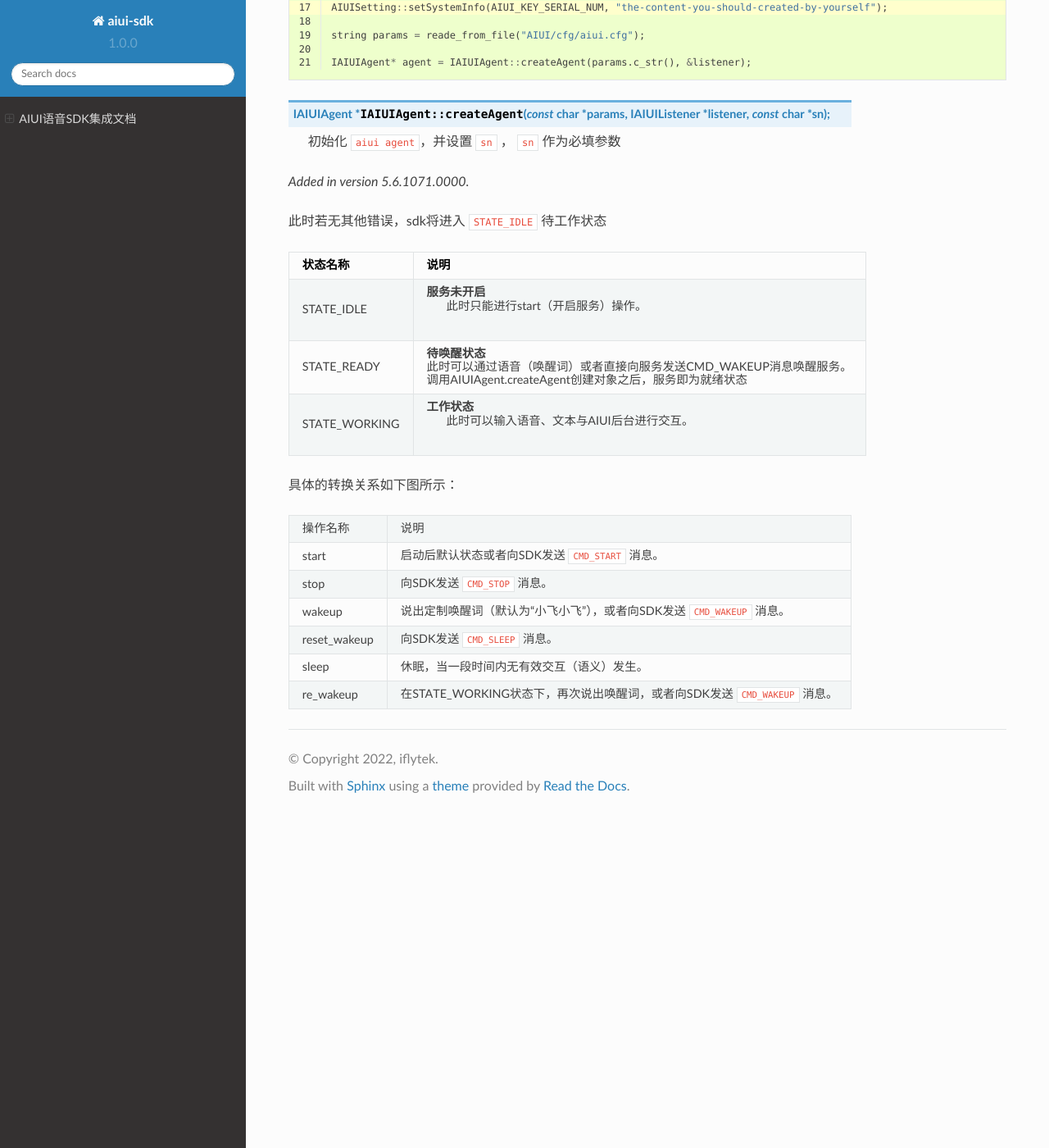
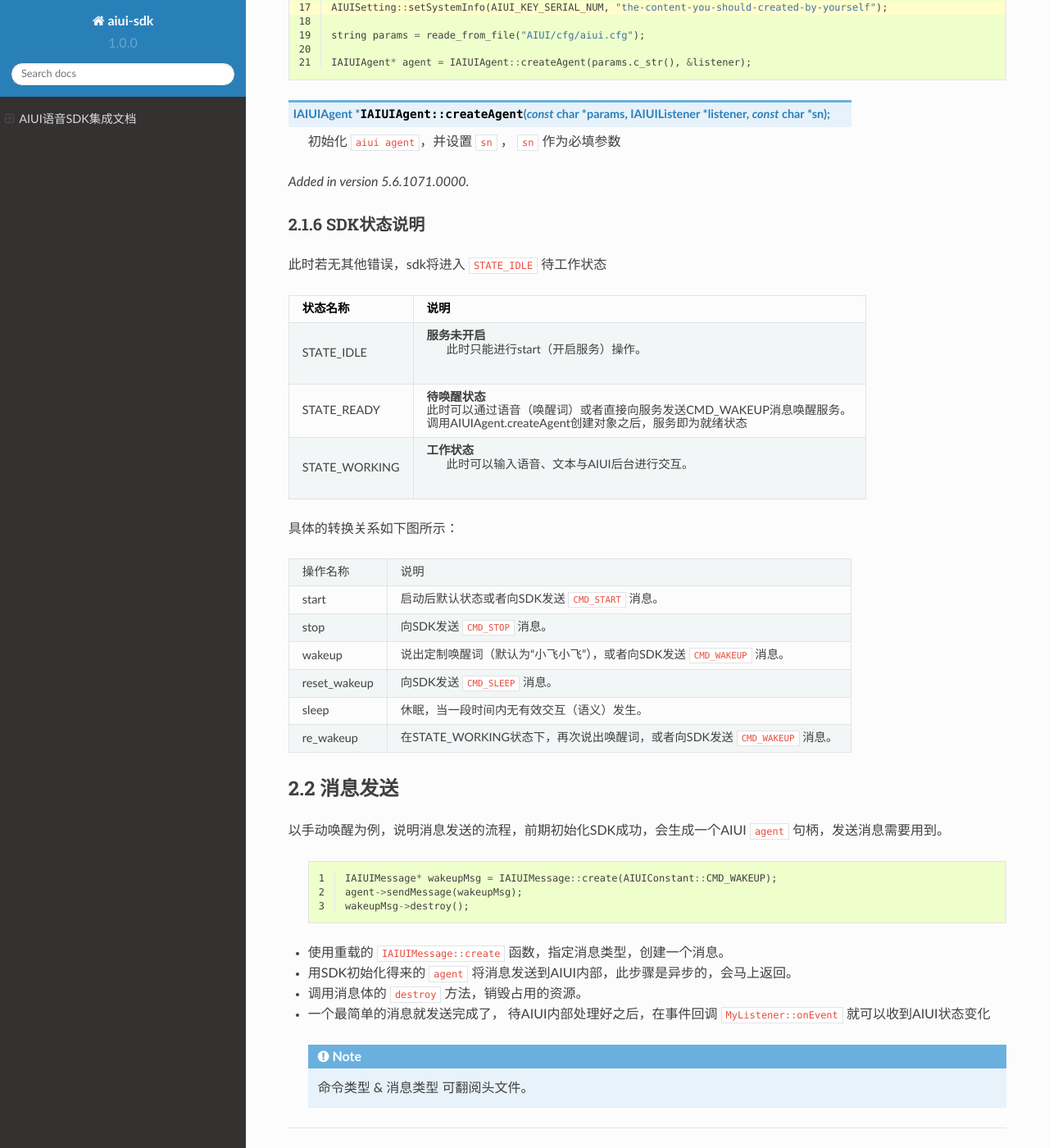
Before and after one commit to IflytekAIUI/DemoCode, a Sphinx documentation site: the page built from docs/index.rst, in a window 1280 px wide and 1400 px high, scrolled down 7747 px. Shown: the whole window at 82% size. Built offline with Sphinx 7.4.7 and the Read the Docs theme 2.0.0, drawn with Linux system fonts in a browser that asks for light colours.

Commit message:
docs: 消息发送

```diff
--- a/docs/index.rst
+++ b/docs/index.rst
@@ -46,9 +46,10 @@ Windows  x86, amd64                                   C/C++    .h头文件 + .li
 Linux和Windows两个平台上调用的都是C++ SDK，接口完全一样，这里放在一起进行介绍。
 
 2.1 准备工作
-^^^^^^^^^^^^^^^^^^^^^^^^^^
+^^^^^^^^^^^^^^^^^^^^^^^^^
+
 2.1.1 引入SDK包
-^^^^^^^^^^^^^^^^^^^^^^^^^^
+^^^^^^^^^^^^^^^^^^^^^^^^^
 
 将头文件（位于SDK包的include目录）和SDK库（Linux上为 ``libaiui.so``，Windows上为 ``aiui.lib`` 和  ``aiui.dll``）放到目标工程中。
 
@@ -401,6 +402,10 @@ SDK只有在初始化成功之后才能使用，否则一创建接口对象即
 
 .. versionadded:: 5.6.1071.0000
 
+
+2.1.6 SDK状态说明
+^^^^^^^^^^^^^^^^^^^^^^^^^^
+
 此时若无其他错误，sdk将进入 ``STATE_IDLE`` 待工作状态
 
 =========================== ========
@@ -424,11 +429,32 @@ STATE_WORKING               **工作状态**
 .. image::_static/screenshot_1519613427018.4507411a.png
 
 ============ ========
-操作名称	      说明
-start	        启动后默认状态或者向SDK发送 ``CMD_START`` 消息。
-stop	        向SDK发送 ``CMD_STOP`` 消息。
+操作名称	 说明
+start	     启动后默认状态或者向SDK发送 ``CMD_START`` 消息。
+stop	     向SDK发送 ``CMD_STOP`` 消息。
 wakeup	     说出定制唤醒词（默认为“小飞小飞”），或者向SDK发送 ``CMD_WAKEUP`` 消息。
-reset_wakeup  向SDK发送 ``CMD_SLEEP`` 消息。
-sleep	        休眠，当一段时间内无有效交互（语义）发生。
-re_wakeup	  在STATE_WORKING状态下，再次说出唤醒词，或者向SDK发送 ``CMD_WAKEUP`` 消息。
+reset_wakeup 向SDK发送 ``CMD_SLEEP`` 消息。
+sleep	     休眠，当一段时间内无有效交互（语义）发生。
+re_wakeup	 在STATE_WORKING状态下，再次说出唤醒词，或者向SDK发送 ``CMD_WAKEUP`` 消息。
 ============ ========
+
+2.2 消息发送
+------------------------
+
+以手动唤醒为例，说明消息发送的流程，前期初始化SDK成功，会生成一个AIUI ``agent`` 句柄，发送消息需要用到。
+
+ .. code-block:: c++
+    :linenos:
+
+    IAIUIMessage* wakeupMsg = IAIUIMessage::create(AIUIConstant::CMD_WAKEUP);
+    agent->sendMessage(wakeupMsg);
+    wakeupMsg->destroy();
+
+
+- 使用重载的 ``IAIUIMessage::create`` 函数，指定消息类型，创建一个消息。
+- 用SDK初始化得来的 ``agent`` 将消息发送到AIUI内部，此步骤是异步的，会马上返回。
+- 调用消息体的 ``destroy`` 方法，销毁占用的资源。
+- 一个最简单的消息就发送完成了， 待AIUI内部处理好之后，在事件回调 ``MyListener::onEvent`` 就可以收到AIUI状态变化
+
+ .. note::
+   命令类型 & 消息类型 可翻阅头文件。
```
